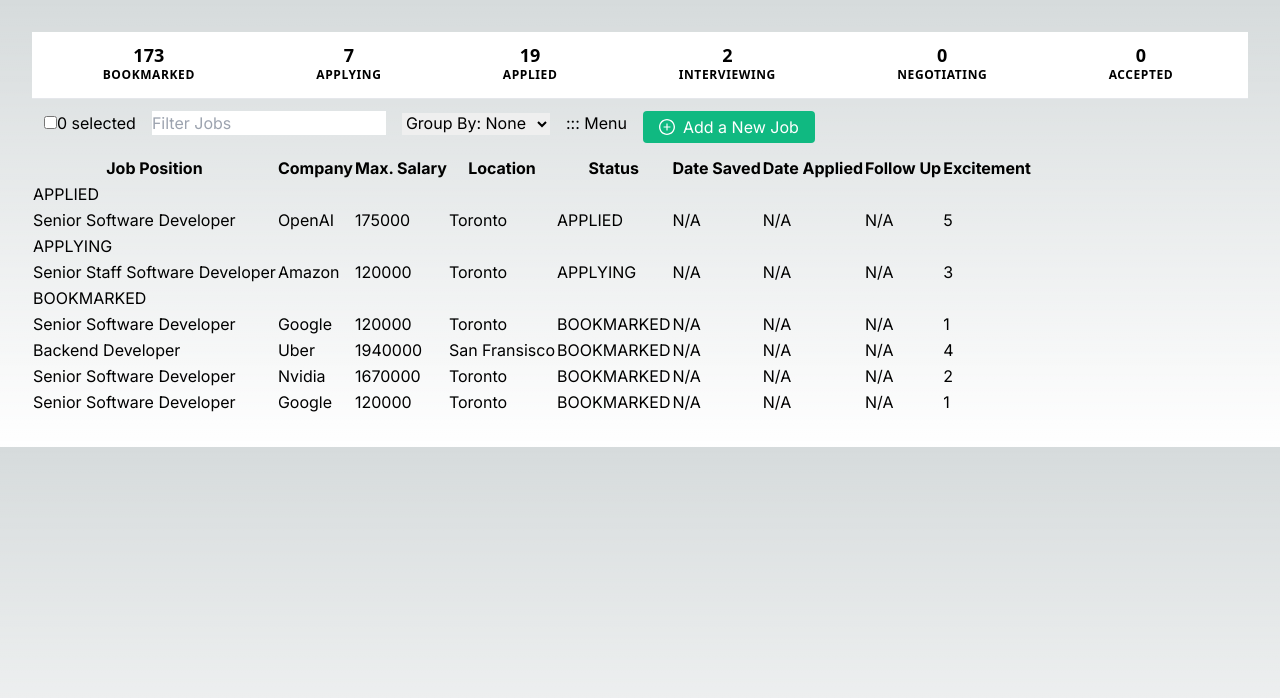
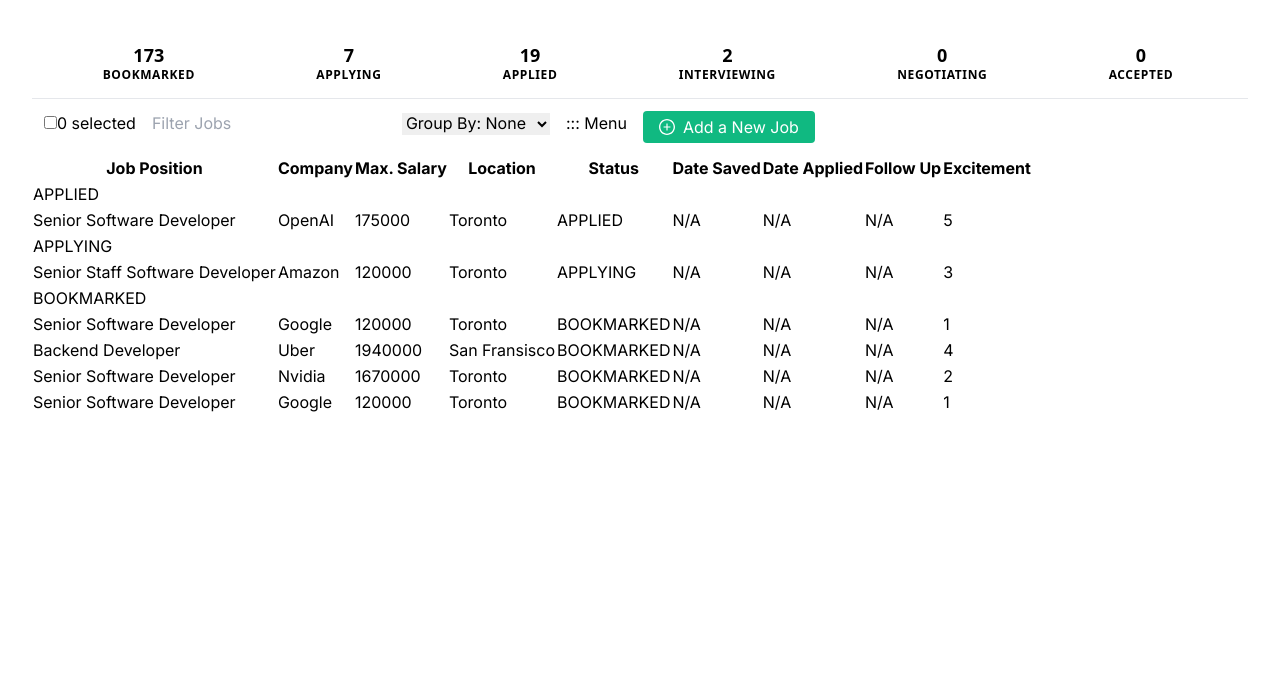
Before and after one commit to AlizKaz/job-tracker-frontend, a Next.js app: page / in a window 1280 px wide. Shown: the top 698 px of the page. Built offline with nearby package versions, Linux system fonts and the light colour scheme.

Commit message:
remove root background style

```diff
--- a/app/globals.css
+++ b/app/globals.css
@@ -16,7 +16,7 @@
   }
 }
 
-body {
+/* body {
   color: rgb(var(--foreground-rgb));
   background: linear-gradient(
       to bottom,
@@ -24,7 +24,7 @@ body {
       rgb(var(--background-end-rgb))
     )
     rgb(var(--background-start-rgb));
-}
+} */
 
 @layer utilities {
   .text-balance {
```
